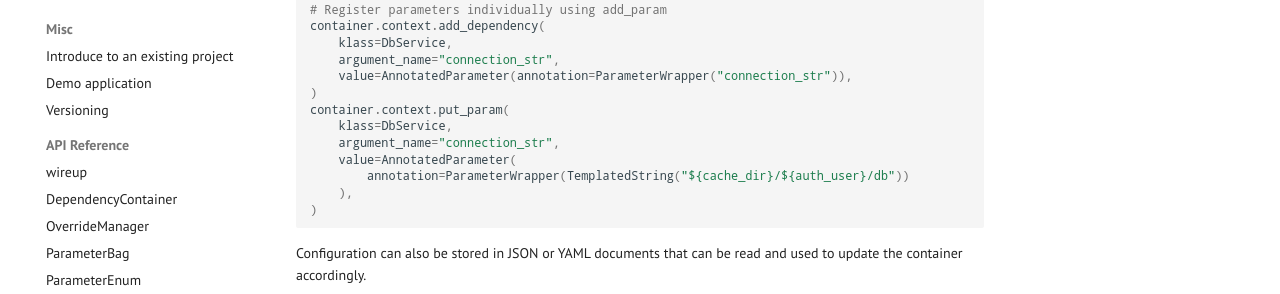
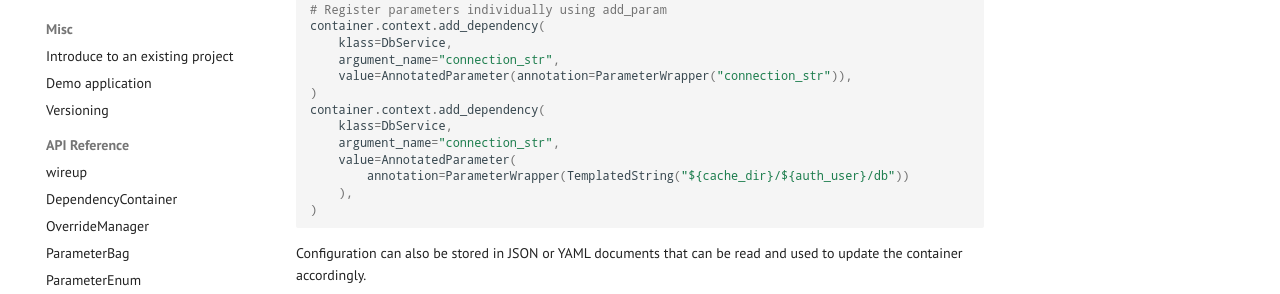
Before and after one commit to maldoinc/wireup, an MkDocs documentation site: the page built from docs/pages/manual_configuration.md, in a window 1280 px wide and 900 px high, scrolled down 515 px. Shown: the part 545-839 px from the top of the window. Built offline with MkDocs 1.6.1 and Material for MkDocs 9.7.7, drawn with Linux system fonts in a browser that asks for light colours; some web fonts are replaced; comment, search, counter and statistics services are not loaded; the version menu is left out.

Commit message:
Update docs to not use removed method

```diff
--- a/docs/pages/manual_configuration.md
+++ b/docs/pages/manual_configuration.md
@@ -48,7 +48,7 @@ container.context.add_dependency(
     argument_name="connection_str",
     value=AnnotatedParameter(annotation=ParameterWrapper("connection_str")),
 )
-container.context.put_param(
+container.context.add_dependency(
     klass=DbService,
     argument_name="connection_str",
     value=AnnotatedParameter(
```
